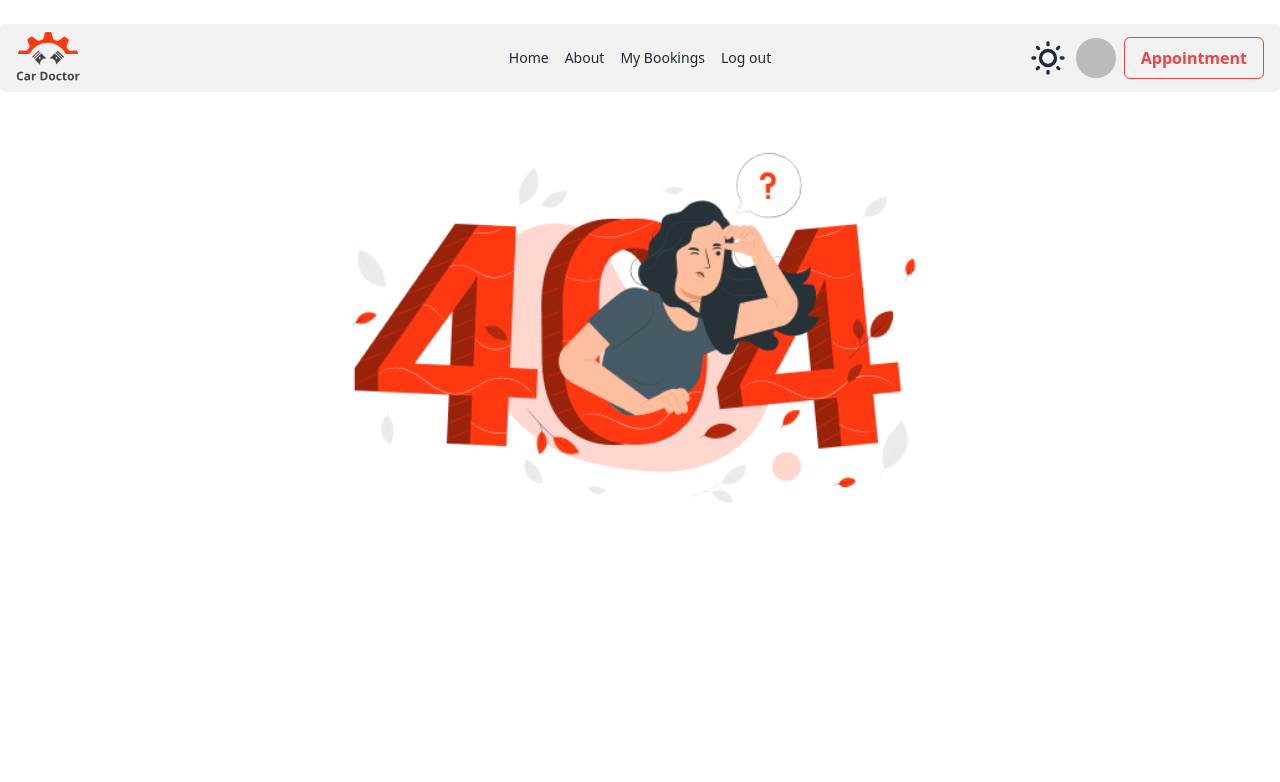
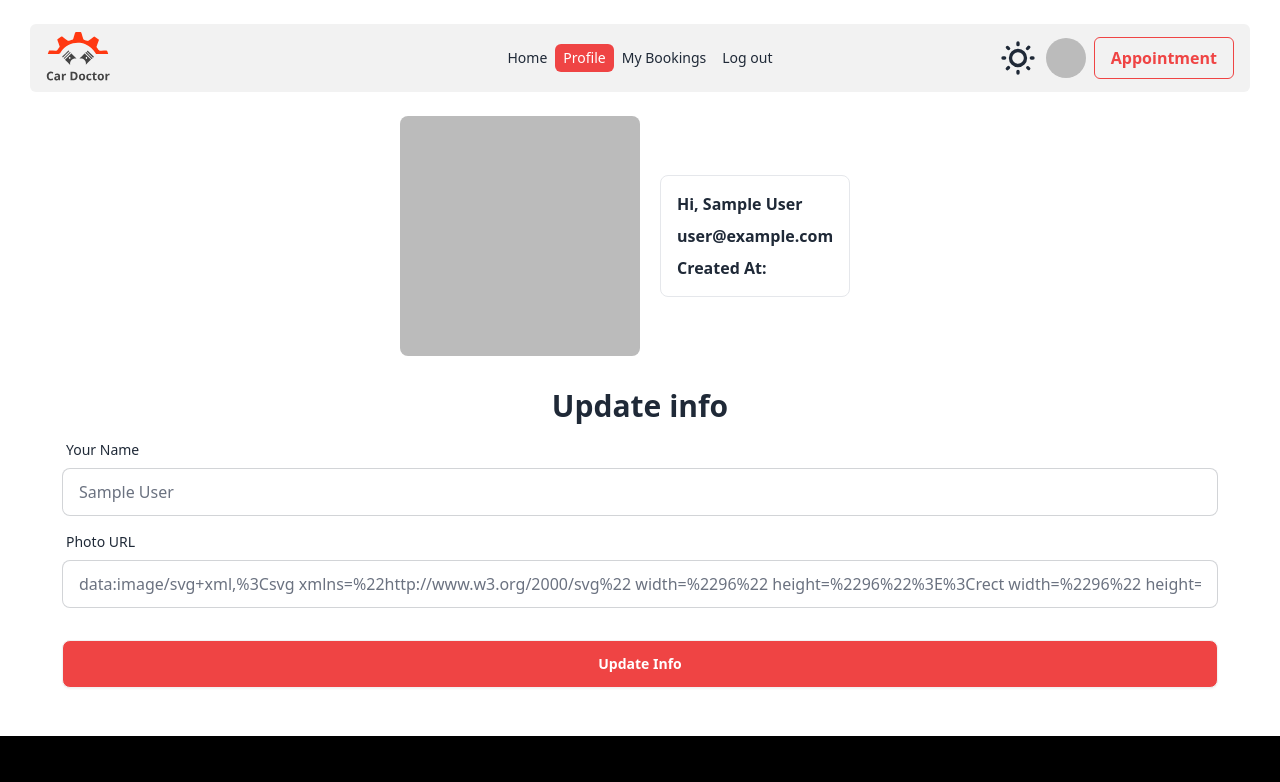
Before and after one commit to cssmh/car-doctor-client, a React (Vite) app: page /profile in a window 1280 px wide. Shown: the top 782 px of the page. Built offline with nearby package versions, Linux system fonts and the light colour scheme; no server answers; sample sign-in values are in the browser's storage.

Commit message:
vite config chunkSizeWarningLimit: 1600 added, updateuser no loading true, my profile update section added

```diff
--- a/package.json
+++ b/package.json
@@ -16,6 +16,7 @@
     "match-sorter": "^6.3.4",
     "react": "^18.2.0",
     "react-dom": "^18.2.0",
+    "react-hot-toast": "^2.4.1",
     "react-icons": "^5.0.1",
     "react-loader-spinner": "^6.1.6",
     "react-router-dom": "^6.22.1",
--- a/src/AuthProvider/AuthProvider.jsx
+++ b/src/AuthProvider/AuthProvider.jsx
@@ -27,10 +27,10 @@ const AuthProvider = ({ children }) => {
     return createUserWithEmailAndPassword(auth, email, password);
   };
 
-  const updateUser = (name) => {
-    setLoading(true);
+  const updateUser = (name, photo) => {
     return updateProfile(auth.currentUser, {
       displayName: name,
+      photoURL: photo,
     });
   };
 
@@ -51,7 +51,7 @@ const AuthProvider = ({ children }) => {
 
   useEffect(() => {
     const unSubscribe = onAuthStateChanged(auth, (currentUser) => {
-      // console.log("i am spying on", currentUser);
+      console.log("i am spying on", currentUser);
       setUser(currentUser);
       setLoading(false);
     });
--- a/src/Component/About/About.jsx
+++ /dev/null
@@ -1,9 +0,0 @@
-const About = () => {
-    return (
-        <div>
-            No
-        </div>
-    );
-};
-
-export default About;
--- a/src/Component/Navbar/Navbar.jsx
+++ b/src/Component/Navbar/Navbar.jsx
@@ -26,9 +26,9 @@ const Navbar = () => {
             ? "bg-red-500 hover:bg-red-500 text-white px-2 py-1 rounded-md"
             : "px-2 py-1 rounded-md"
         }
-        to={"/about"}
+        to={"/profile"}
       >
-        About
+        Profile
       </NavLink>
 
       {user?.email ? (
--- /dev/null
+++ b/src/Component/Profile/Profile.jsx
@@ -0,0 +1,74 @@
+import { useContext } from "react";
+import { AuthContextCar } from "../../AuthProvider/AuthProvider";
+import toast from "react-hot-toast";
+
+const Profile = () => {
+  const { user, updateUser } = useContext(AuthContextCar);
+  const { photoURL, email, displayName, metadata } = user;
+  const handleUpdate = (e) => {
+    e.preventDefault();
+    const form = e.target;
+    const name = form.name.value;
+    const photo = form.photo.value;
+    updateUser(name, photo)
+      .then(() => {
+        toast.success("update success");
+      })
+      .catch((err) => toast.error(err.message));
+  };
+
+  return (
+    <div>
+      <div className="flex flex-col-reverse lg:flex-row items-center gap-5">
+        <div className="lg:w-1/2">
+          <img
+            src={photoURL}
+            className="rounded-lg lg:w-60 ml-auto px-3 lg:px-0"
+            alt=""
+          />
+        </div>
+        <div className="space-y-2 mb-3 lg:mb-0 font-semibold border p-4 rounded-lg">
+          <h1>Hi, {displayName}</h1>
+          <p>{email}</p>
+          <p>Created At: {metadata.creationTime}</p>
+        </div>
+      </div>
+      <form onSubmit={handleUpdate} className="card-body mb-4">
+        <h1 className="text-3xl font-semibold text-center">Update info</h1>
+        <div className="form-control">
+          <label className="label">
+            <span className="label-text">Your Name</span>
+          </label>
+          <input
+            type="text"
+            defaultValue={user.displayName}
+            name="name"
+            className="input input-bordered text-gray-500"
+            required
+          />
+        </div>
+        <div className="form-control">
+          <label className="label">
+            <span className="label-text">Photo URL</span>
+          </label>
+          <input
+            type="text"
+            name="photo"
+            defaultValue={user?.photoURL}
+            className="input input-bordered text-gray-500"
+            required
+          />
+        </div>
+        <div className="form-control mt-6">
+          <input
+            className="btn bg-red-500 hover:bg-red-500 text-white"
+            type="submit"
+            value="Update Info"
+          />
+        </div>
+      </form>
+    </div>
+  );
+};
+
+export default Profile;
--- a/src/PrivateRoute/PrivateRoute.jsx
+++ b/src/PrivateRoute/PrivateRoute.jsx
@@ -4,8 +4,8 @@ import { FallingLines } from "react-loader-spinner";
 import { Navigate, useLocation } from "react-router-dom";
 
 const PrivateRoute = ({ children }) => {
+  const loc = useLocation();
   const { user, loading } = useContext(AuthContextCar);
-  const loc = useLocation();
   if (loading) {
     return (
       <div className="flex justify-center">
@@ -18,6 +18,7 @@ const PrivateRoute = ({ children }) => {
       </div>
     );
   }
+
   if (user) {
     return children;
   } else {
--- a/src/Root/Root.jsx
+++ b/src/Root/Root.jsx
@@ -4,7 +4,7 @@ import ErrorPage from "../Component/ErrorPage/ErrorPage";
 import Home from "../Component/Home/Home";
 import Login from "../Component/Login/Login";
 import Register from "../Component/Register/Register";
-import About from "../Component/About/About";
+import Profile from "../Component/Profile/Profile";
 import PrivateRoute from "../PrivateRoute/PrivateRoute";
 import MyBookings from "../Component/MyBookings/MyBookings";
 import CheckOut from "../Component/CheckOut/CheckOut";
@@ -28,8 +28,12 @@ const Root = createBrowserRouter([
         element: <Register />,
       },
       {
-        path: "/about",
-        element: <About />,
+        path: "/profile",
+        element: (
+          <PrivateRoute>
+            <Profile />
+          </PrivateRoute>
+        ),
       },
       {
         path: "/my-bookings",
@@ -47,7 +51,9 @@ const Root = createBrowserRouter([
           </PrivateRoute>
         ),
         loader: ({ params }) =>
-          fetch(`https://car-doctor-server-ecru-chi.vercel.app/services/${params.id}`),
+          fetch(
+            `https://car-doctor-server-ecru-chi.vercel.app/services/${params.id}`
+          ),
       },
     ],
   },
--- a/src/main.jsx
+++ b/src/main.jsx
@@ -6,6 +6,7 @@ import Root from "./Root/Root";
 import AuthProvider from "./AuthProvider/AuthProvider";
 import { ToastContainer } from "react-toastify";
 import "react-toastify/dist/ReactToastify.css";
+import { Toaster } from "react-hot-toast";
 
 ReactDOM.createRoot(document.getElementById("root")).render(
   <div>
@@ -13,7 +14,8 @@ ReactDOM.createRoot(document.getElementById("root")).render(
       <React.StrictMode>
         <RouterProvider router={Root} />
       </React.StrictMode>
+      <ToastContainer />
+      <Toaster position="top-center" reverseOrder={false} />
     </AuthProvider>
-    <ToastContainer />
   </div>
 );
```
Also changed, not shown: 1 other file (tests, documents, lock files or other folders).
